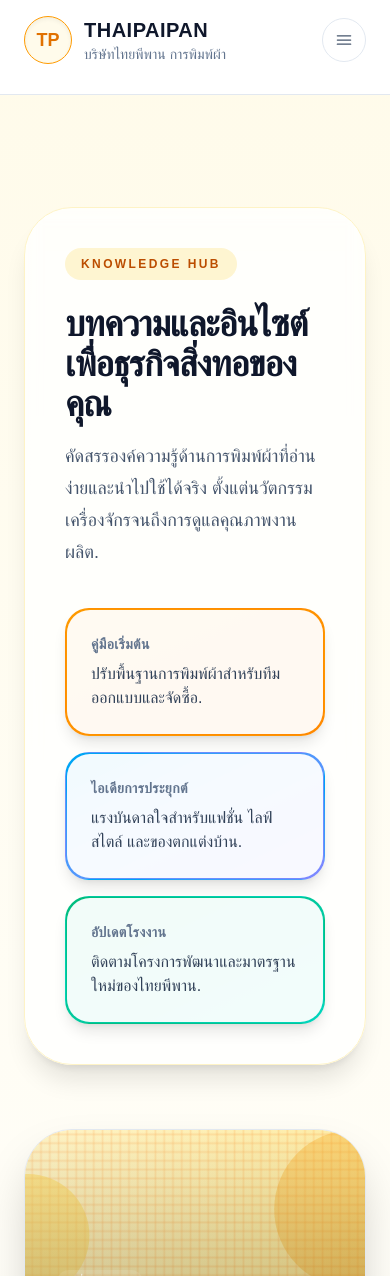
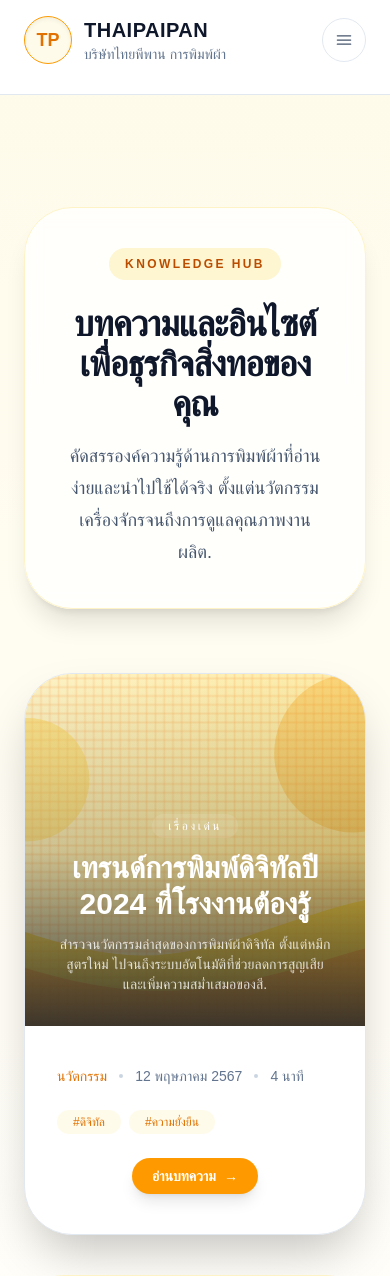
Before and after one commit to DnopPondz/tpp, a Next.js app: page /blog in a window 390 px wide. Shown: the top 1276 px of the page. Built offline with nearby package versions, Linux system fonts and the light colour scheme.

Commit message:
Remove blog collection hero cards

```diff
--- a/app/blog/BlogView.js
+++ b/app/blog/BlogView.js
@@ -5,7 +5,7 @@ import Link from "next/link";
 import { useMemo } from "react";
 import { usePathname, useSearchParams } from "next/navigation";
 import { useLanguage } from "@/components/LanguageProvider";
-import { getLocalizedCollections, getLocalizedPosts } from "./blog";
+import { getLocalizedPosts } from "./blog";
 
 const POSTS_PER_PAGE = 9;
 
@@ -70,10 +70,6 @@ export default function BlogView() {
       (a, b) => new Date(b.date).getTime() - new Date(a.date).getTime()
     );
   }, [language]);
-  const collections = useMemo(
-    () => getLocalizedCollections(language),
-    [language]
-  );
   const featuredPost = posts.find((post) => post.featured) ?? posts[0];
   const t = copy[language];
 
@@ -123,9 +119,8 @@ export default function BlogView() {
 
   return (
     <div className="bg-gradient-to-b from-amber-50 via-white to-slate-100">
-      <div className="mx-auto max-w-6xl space-y-16 px-6 pb-24 pt-28 lg:px-8">
-        <header className="grid gap-10 rounded-[3rem] border border-amber-100 bg-white/80 p-10 shadow-xl backdrop-blur">
-          <div className="space-y-6">
+      <div className="mx-auto max-w-6xl space-y-16 px-6 pb-24 pt-28 text-center sm:text-left lg:px-8">
+        <header className="space-y-6 rounded-[3rem] border border-amber-100 bg-white/80 p-10 text-center shadow-xl backdrop-blur sm:text-left">
           <span className="inline-flex w-fit items-center gap-2 rounded-full bg-amber-100/80 px-4 py-2 text-xs font-semibold uppercase tracking-[0.2em] text-amber-700">
             {t.eyebrow}
           </span>
@@ -134,24 +129,6 @@ export default function BlogView() {
               {t.heroTitle}
             </h1>
             <p className="text-lg leading-8 text-slate-600">{t.heroDescription}</p>
-            </div>
-          </div>
-          <div className="grid gap-4 sm:grid-cols-3">
-            {collections.map((collection) => (
-              <div
-                key={collection.title}
-                className={`rounded-3xl border border-transparent bg-gradient-to-br ${collection.accent} p-[1px] shadow-lg`}
-              >
-                <div className="h-full rounded-[calc(1.5rem-1px)] bg-white/95 p-6">
-                  <p className="text-sm font-semibold uppercase tracking-wide text-slate-500">
-                    {collection.title}
-                  </p>
-                  <p className="mt-2 text-base text-slate-700">
-                    {collection.description}
-                  </p>
-                </div>
-              </div>
-            ))}
           </div>
         </header>
 
--- a/app/blog/blog.js
+++ b/app/blog/blog.js
@@ -380,48 +380,6 @@ export const blogPosts = [
   },
 ];
 
-export const blogCollections = [
-  {
-    accent: "from-amber-500 to-orange-400",
-    translations: {
-      th: {
-        title: "คู่มือเริ่มต้น",
-        description: "ปรับพื้นฐานการพิมพ์ผ้าสำหรับทีมออกแบบและจัดซื้อ.",
-      },
-      en: {
-        title: "Starter guides",
-        description: "Level-up textile printing basics for design and procurement teams.",
-      },
-    },
-  },
-  {
-    accent: "from-sky-500 to-indigo-400",
-    translations: {
-      th: {
-        title: "ไอเดียการประยุกต์",
-        description: "แรงบันดาลใจสำหรับแฟชั่น ไลฟ์สไตล์ และของตกแต่งบ้าน.",
-      },
-      en: {
-        title: "Applied ideas",
-        description: "Inspiration for fashion, lifestyle, and home décor brands.",
-      },
-    },
-  },
-  {
-    accent: "from-emerald-500 to-teal-400",
-    translations: {
-      th: {
-        title: "อัปเดตโรงงาน",
-        description: "ติดตามโครงการพัฒนาและมาตรฐานใหม่ของไทยพีพาน.",
-      },
-      en: {
-        title: "Mill updates",
-        description: "Follow ThaiPaipan projects, upgrades, and certification news.",
-      },
-    },
-  },
-];
-
 export const getLocalizedPosts = (language) =>
   blogPosts.map((post) => ({
     slug: post.slug,
@@ -447,9 +405,3 @@ export const getLocalizedPost = (slug, language) => {
     ...base.translations[language],
   };
 };
-
-export const getLocalizedCollections = (language) =>
-  blogCollections.map((collection) => ({
-    accent: collection.accent,
-    ...collection.translations[language],
-  }));
```
Lines whose indentation alone changed are shown as unchanged.
